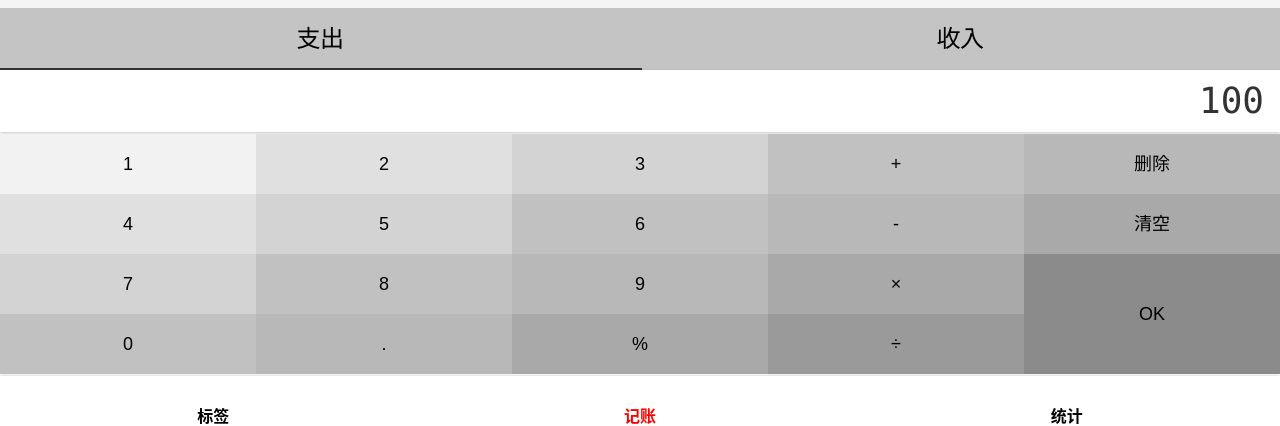
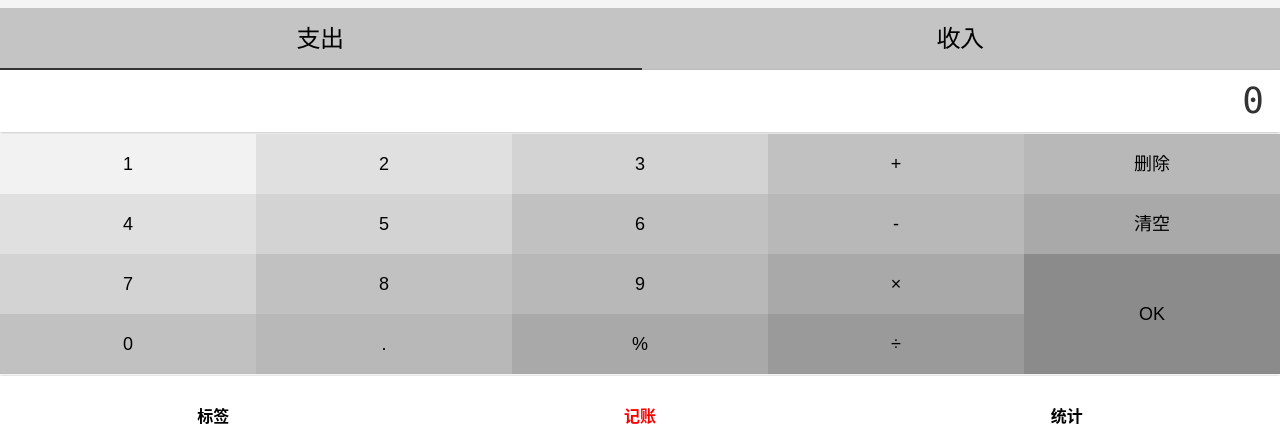
Before and after one commit to YuyuanW/remember-money, a React app: page /money#/change in a window 1280 px wide. Shown: the part 368-794 px from the top of the page. Built offline with nearby package versions, Linux system fonts and the light colour scheme.

Commit message:
数字面板的单功能ok!

```diff
--- a/src/Views/Change.tsx
+++ b/src/Views/Change.tsx
@@ -19,32 +19,8 @@ function Change() {
           <TagsSection />
           <NoteSection />
           <CategorySection />
+          <NumberSection/>
 
-          <NumberSection>
-            <div className="output">100</div>
-            <div className="pad">
-              <button>1</button>
-              <button>2</button>
-              <button>3</button>
-              <button>+</button>
-              <button>删除</button>
-              <button>4</button>
-              <button>5</button>
-              <button>6</button>
-              <button>-</button>
-              <button>清空</button>
-              <button>7</button>
-              <button>8</button>
-              <button>9</button>
-              <button>×</button>
-              <button className="ok">OK</button>
-              <button>0</button>
-              <button>.</button>
-              <button>%</button>
-              <button>÷</button>
-
-            </div>
-          </NumberSection>
         </Div>
       </Layout>
     );
--- a/src/Views/Change/CategorySection.tsx
+++ b/src/Views/Change/CategorySection.tsx
@@ -52,7 +52,7 @@ const CategorySection:React.FC = ()=>{
       <ul>
         {cateList.map(
           c=>
-          <li className={cateStatus===c? 'selected' : ''} onClick={()=>setStatus(c)}>
+          <li key={c} className={cateStatus===c? 'selected' : ''} onClick={()=>setStatus(c)}>
             {hash[c]}
           </li>
       )}
--- a/src/Views/Change/NumberSection.tsx
+++ b/src/Views/Change/NumberSection.tsx
@@ -1,6 +1,7 @@
 import styled from "styled-components";
+import React from "react";
 
-const NumberSection = styled.section`
+const _NumberSection = styled.section`
   bottom:0;
   /* border:1px solid blue; */
   background-color: #FFFFFF;
@@ -61,4 +62,68 @@ const NumberSection = styled.section`
     }
   }
 `
+
+const NumberSection:React.FC = ()=>{
+  const [number,setNum] = React.useState<string>('0')
+  const clickButton = (e:React.MouseEvent)=>{
+    const text =  (e.target as  HTMLButtonElement).textContent
+    if(!text){return}
+    switch(text){
+      case '0' :
+      case '1' :
+      case '2' :
+      case '3' :
+      case '4' :
+      case '5' :
+      case '6' :
+      case '7' :
+      case '8' :
+      case '9' :
+        if(number==='0'){
+          setNum(text)
+        }
+        else{setNum(number+text)}
+        break;
+      case '.' :
+        if(number.indexOf('.') < 0){setNum(number+text)}
+        break;
+      case '删除':
+        if(number.length>1){setNum(number.slice(0,-1))}
+        else{setNum('0')}
+        break;
+      case '清空':
+        setNum('0')
+        break;
+      case 'OK':
+        console.log('确认')
+        break;
+    }
+  }
+  return (
+    <_NumberSection>
+      <div className="output">{number}</div>
+      <div className="pad" onClick={clickButton}>
+        <button>1</button>
+        <button>2</button>
+        <button>3</button>
+        <button>+</button>
+        <button>删除</button>
+        <button>4</button>
+        <button>5</button>
+        <button>6</button>
+        <button>-</button>
+        <button>清空</button>
+        <button>7</button>
+        <button>8</button>
+        <button>9</button>
+        <button>×</button>
+        <button className="ok">OK</button>
+        <button>0</button>
+        <button>.</button>
+        <button>%</button>
+        <button>÷</button>
+      </div>
+    </_NumberSection>
+  )
+}
 export default NumberSection;
```
